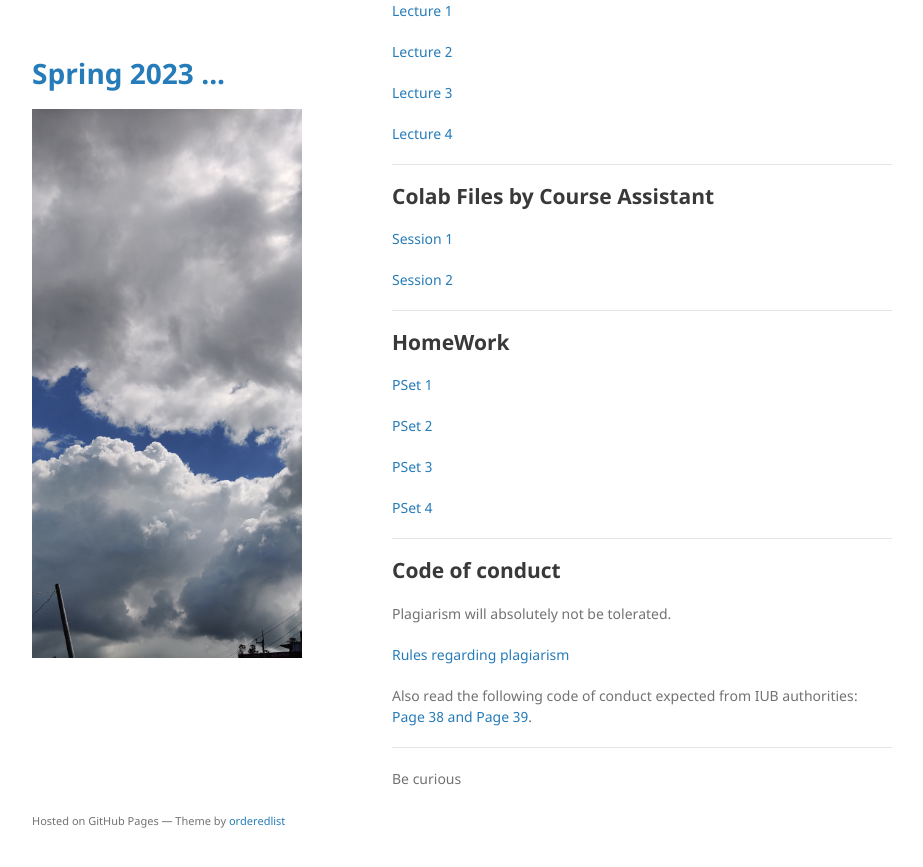
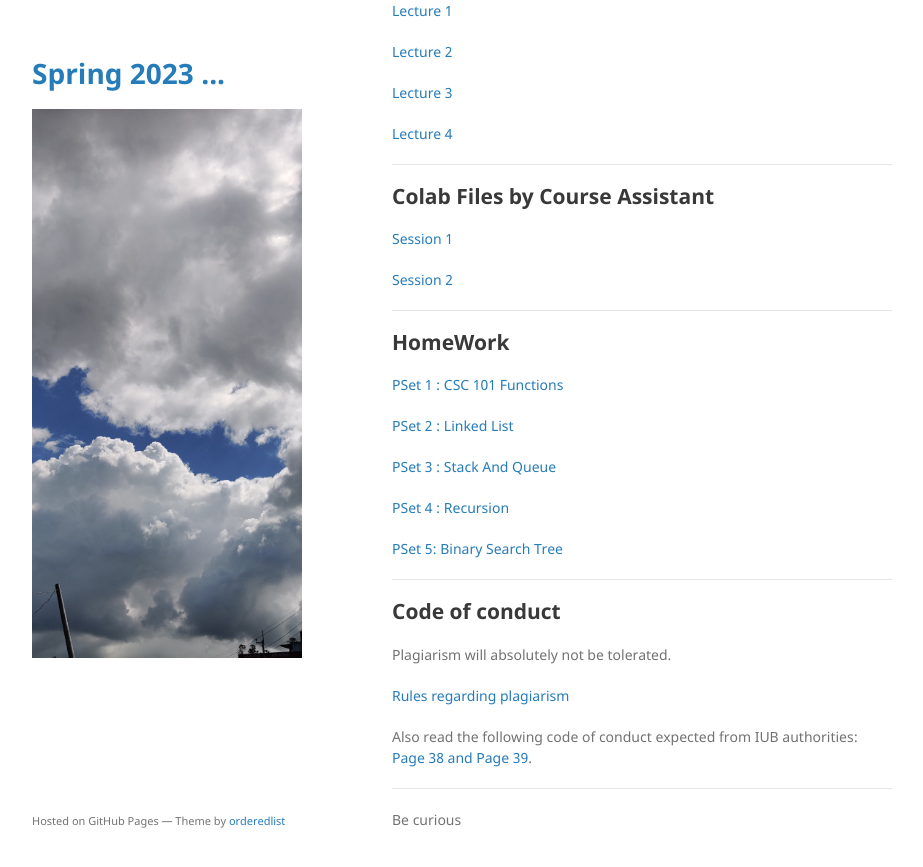
Before and after one commit to mohammadmotiurrahman/mohammadmotiurrahman.github.io, a Jekyll site: the page built from cse203_5/index.md, in a window 1280 px wide and 900 px high, scrolled down 645 px. Shown: the top 867 px of the window, without its empty margins (178-1101 px from the left). Built offline with Jekyll 4.4.1, drawn with Linux system fonts in a browser that asks for light colours; our own code applies the rules of GitHub Pages for plain Markdown files.

Commit message:
Update index.md

```diff
--- a/cse203_5/index.md
+++ b/cse203_5/index.md
@@ -44,13 +44,15 @@ Tuesday- 4:20pm to 5:50pm
 * * *
 ## HomeWork
 
-[PSet 1](https://drive.google.com/file/d/1V3JRlkX6HqPavuW0QIplfgzvcSbQ94DH/view?usp=sharing)
+[PSet 1 : CSC 101 Functions](https://drive.google.com/file/d/1V3JRlkX6HqPavuW0QIplfgzvcSbQ94DH/view?usp=sharing)
 
-[PSet 2](https://drive.google.com/file/d/1V3sWECeHWl4mXxv9FdYr4fBVejZGu2M5/view?usp=sharing)
+[PSet 2 : Linked List](https://drive.google.com/file/d/1V3sWECeHWl4mXxv9FdYr4fBVejZGu2M5/view?usp=sharing)
 
-[PSet 3](https://colab.research.google.com/drive/1Ah8XmS4YYeKAEfWthp86a0KQceZ2uXAb?usp=sharing)
+[PSet 3 : Stack And Queue](https://colab.research.google.com/drive/1Ah8XmS4YYeKAEfWthp86a0KQceZ2uXAb?usp=sharing)
 
-[PSet 4](https://colab.research.google.com/drive/1Es0Covq5ib5bHSxSFhA4hKoNRTDcpiAI?usp=sharing)
+[PSet 4 : Recursion](https://colab.research.google.com/drive/14ixE5tAY86nyyfNghzZ7eeSRem9xKBZJ?usp=sharing)
+
+[PSet 5: Binary Search Tree](https://colab.research.google.com/drive/1Es0Covq5ib5bHSxSFhA4hKoNRTDcpiAI?usp=sharing)
 
 
 * * *
```
